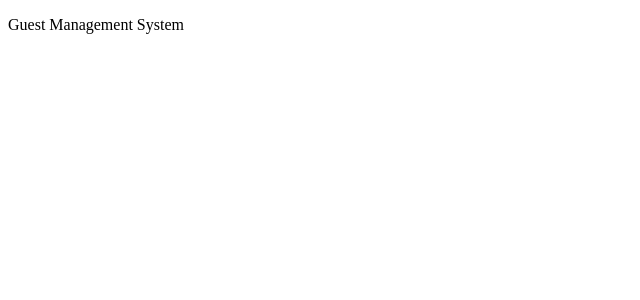
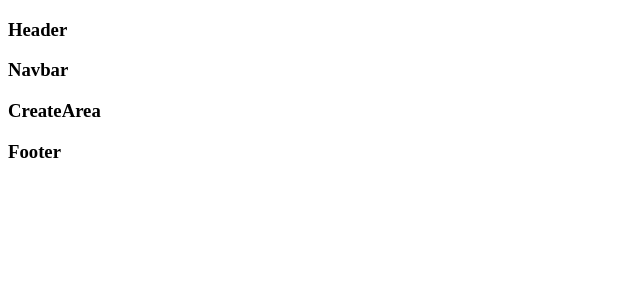
Before and after one commit to Gopisam1126/GuestManagementSystem, a React (Vite) app in the folder FRONTEND/: page / in a window 1280 px wide. Shown: the top 300 px of the page, without its empty margins (0-640 px from the left). Built offline with nearby package versions, Linux system fonts and the light colour scheme.

Commit message:
file structure

```diff
--- a/FRONTEND/src/App.jsx
+++ b/FRONTEND/src/App.jsx
@@ -1,6 +1,7 @@
+import Home from "./assets/pages/home"
 function App() {
   return <>
-    <p>Guest Management System</p>
+    <Home/>
   </>
 }
 
--- /dev/null
+++ b/FRONTEND/src/assets/component/createArea.jsx
@@ -0,0 +1,9 @@
+function CreateArea() {
+    return <>
+        <section className="c-section">
+            <h1>CreateArea</h1>
+        </section>
+    </>
+}
+
+export default CreateArea;
--- /dev/null
+++ b/FRONTEND/src/assets/component/footer.jsx
@@ -0,0 +1,9 @@
+function Footer() {
+    return <>
+        <section className="footer-section">
+            <h1>Footer</h1>
+        </section>
+    </>
+}
+
+export default Footer;
--- /dev/null
+++ b/FRONTEND/src/assets/component/header.jsx
@@ -0,0 +1,9 @@
+function Header() {
+    return <>
+        <section className="header-section">
+            <h1>Header</h1>
+        </section>
+    </>
+}
+
+export default Header;
--- /dev/null
+++ b/FRONTEND/src/assets/component/navbar.jsx
@@ -0,0 +1,9 @@
+function Navbar() {
+    return <>
+        <section className="navbar-section">
+            <h1>Navbar</h1>
+        </section>
+    </>
+}
+
+export default Navbar;
--- /dev/null
+++ b/FRONTEND/src/assets/pages/home.jsx
@@ -0,0 +1,16 @@
+import Header from "../component/header";
+import Navbar from "../component/navbar";
+import CreateArea from "../component/createArea";
+import Footer from "../component/footer";
+function Home() {
+    return <>
+        <section className="home-section">
+            <Header/>
+            <Navbar/>
+            <CreateArea/>
+            <Footer/>
+        </section>
+    </>
+}
+
+export default Home;
```
Also changed, not shown: FRONTEND/src/assets/componentStyles/createArea.css (added), FRONTEND/src/assets/componentStyles/footer.css (added), FRONTEND/src/assets/componentStyles/header.css (added), FRONTEND/src/assets/componentStyles/navbar.css (added), FRONTEND/src/assets/pageStyles/home.css (added).
